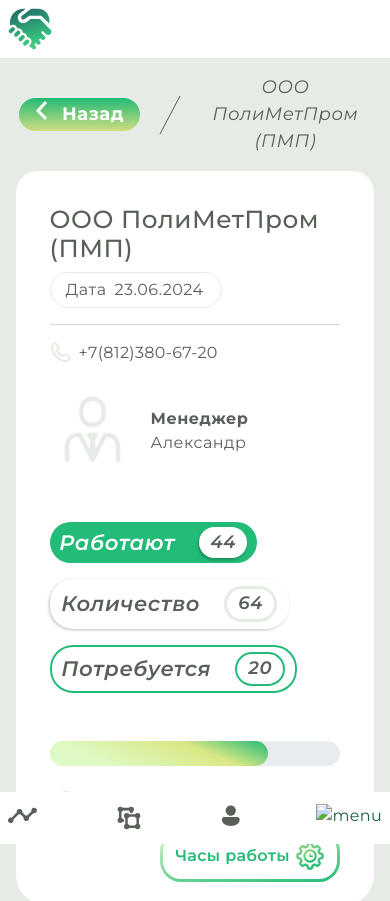
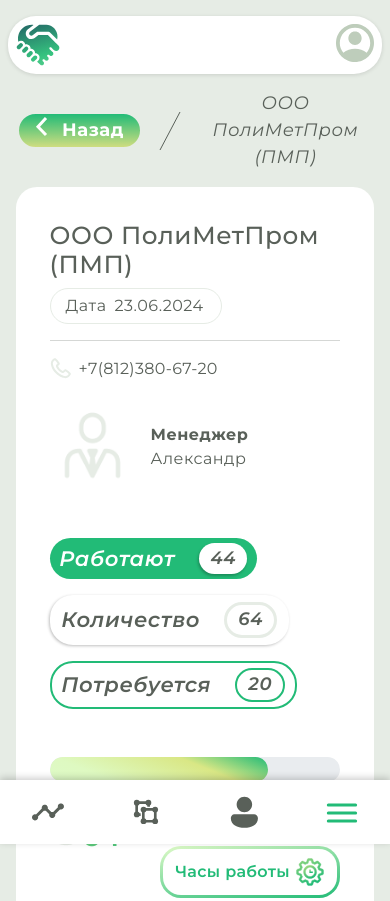
Before and after one commit to uzxans/scss-bootstrap, a plain HTML site: page index.html in a window 390 px wide. Shown: the top 901 px of the page. Drawn offline with nearby package versions, Linux system fonts and the light colour scheme; files whose address does not match are found by name.

Commit message:
dlya gus

```diff
--- a/accets/css/main.scss
+++ b/accets/css/main.scss
@@ -167,6 +167,7 @@ body {
     width: 45px;
     border: 0px;
     display: none;
+
 
     @include _480 {
       display: block;
@@ -513,12 +514,8 @@ body {
 
   .container_crm {
     margin-top: 4rem;
-    //background-color: $white;
     border-radius: $borderRadius;
     height: 87vh;
-    //padding-bottom: 1rem;
-    // padding: 1rem;
-
     overflow-y: auto;
     scrollbar-width: none;
     -ms-overflow-style: none;
@@ -530,29 +527,59 @@ body {
     &::-webkit-scrollbar {
       display: none;
     }
+
+    @include _480 {
+      margin-bottom: 1rem;
+      height: 100%;
+      overflow-y: unset;
+      scrollbar-width: auto;
+    }
   }
 }
 
 //end main
 
 .header_mob {
+  display: none;
   background-color: $white;
   padding: .7rem .5rem;
+
+  justify-content: space-between;
+
+  border-radius: 28px;
+  fill: #fff;
+  box-shadow: 0 1px 4px 0 rgba(0, 0, 0, 0.12);
+  margin: 0 auto;
+  max-width: 96%;
+  margin-top: 1rem;
+
+  @include _480 {
+    display: flex;
+  }
 }
 
 
 
 .footer_mob {
+  display: none;
   background-color: $white;
-  padding: .7rem .5rem;
+  padding: 1rem 2rem;
   position: fixed;
   bottom: 0;
   z-index: 4;
   width: 100%;
+  stroke: rgba(205, 205, 205, 0.43);
+  box-shadow: 0 -2px 7px 0 rgba(0, 0, 0, 0.2);
+
+  @include _480 {
+    display: block;
+  }
+
 
   .footer_mob_box {
     display: flex;
     justify-content: space-between;
+    align-items: center;
     padding: 0;
     margin: 0;
 
@@ -563,6 +590,11 @@ body {
 
       a {
         text-decoration: none;
+
+        img {
+          width: 2rem;
+          height: 2rem;
+        }
       }
     }
   }
--- a/index.html
+++ b/index.html
@@ -13,6 +13,7 @@
 <body>
   <div class="header_mob container py-2">
     <img src="./accets/img/logo_mob.svg" alt="" class="logo_img_mob">
+    <a href="/"><img src="./accets/icon/user_mob_prof.svg" alt=""></a>
   </div>
 
   <div class="item_container">
@@ -313,7 +314,11 @@
       <li><a href=""><img src="./accets/img/icon/analitika.svg" alt="search"></a></li>
       <li><a href=""><img src="./accets/img/icon/obyekt.svg" alt="search"></a></li>
       <li><a href=""><img src="./accets/img/icon/hr.svg" alt="search"></a></li>
-      <li><a href=""><img src="./accets/img/icon/burger" alt="menu"></a></li>
+      <li><a href=""><svg width="32" height="20" viewBox="0 0 32 20" fill="none" xmlns="http://www.w3.org/2000/svg">
+            <path d="M2.28516 2H29.6313" stroke="#22BB77" stroke-width="3" stroke-linecap="round" />
+            <path d="M2.28516 10H29.6313" stroke="#22BB77" stroke-width="3" stroke-linecap="round" />
+            <path d="M2.28516 18H29.6313" stroke="#22BB77" stroke-width="3" stroke-linecap="round" />
+          </svg></a></li>
     </ul>
   </div>
 
```
Also changed, not shown: accets/icon/user_mob_prof.svg (added), css/main.css, 1 other file.
